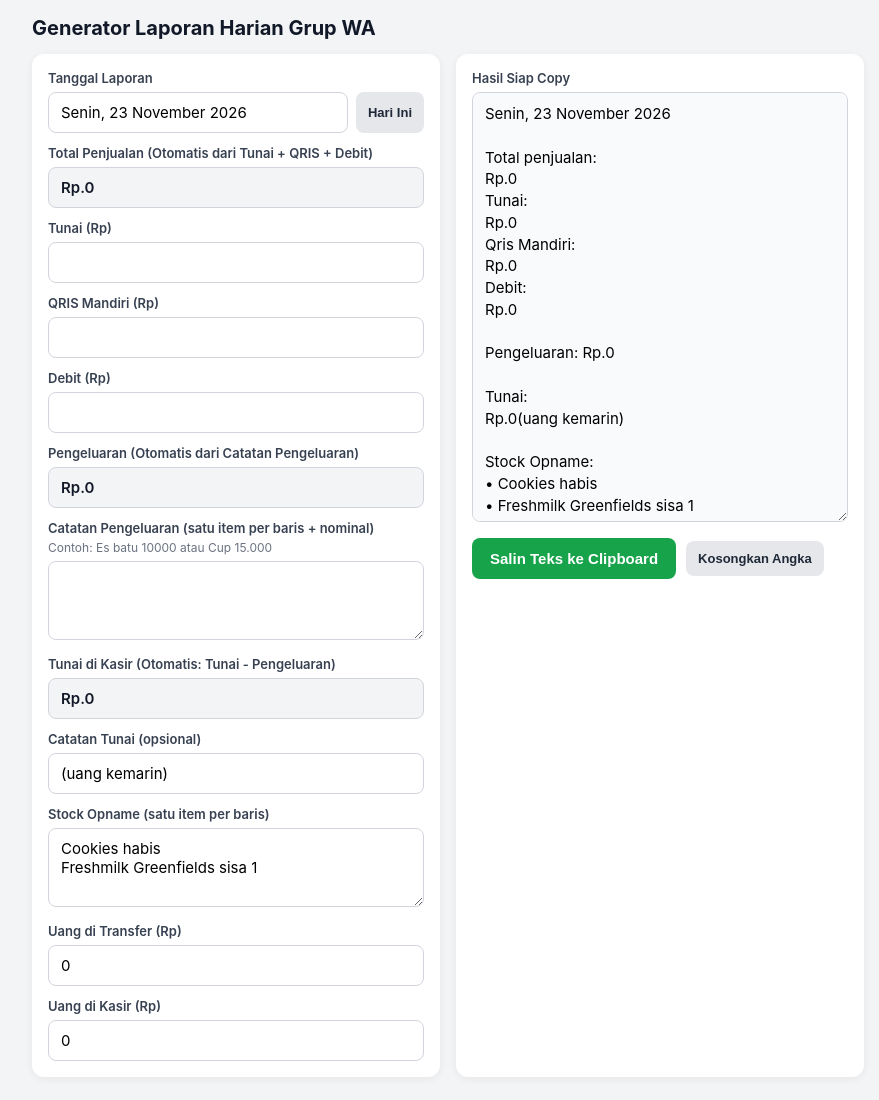
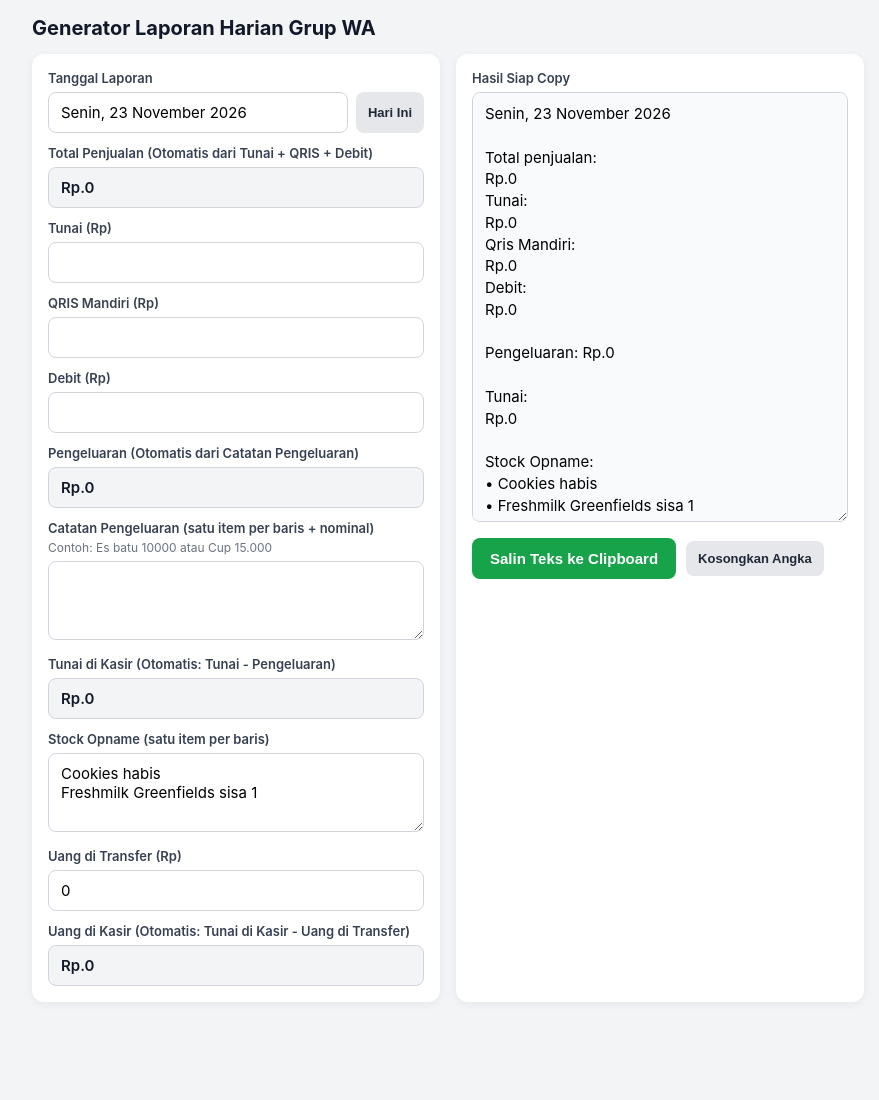
Before and after one commit to ecabindaa/laporan-wa-kasir, a plain HTML site: page index.html in a window 1280 px wide. Shown: the whole page, without its empty margins (192-1071 px from the left). After the commit the page ends 1050 px from the top, so only its background shows below. Drawn offline with Linux system fonts and the light colour scheme.

Commit message:
Update index.html

```diff
--- a/index.html
+++ b/index.html
@@ -134,9 +134,6 @@
       <label>Tunai di Kasir (Otomatis: Tunai - Pengeluaran)</label>
       <input id="tunaiKasir" type="text" readonly />
 
-      <label>Catatan Tunai (opsional)</label>
-      <input id="catatanTunai" type="text" value="(uang kemarin)" oninput="generate()" />
-
       <label>Stock Opname (satu item per baris)</label>
       <textarea id="stockOpname" rows="3" oninput="generate()">Cookies habis
 Freshmilk Greenfields sisa 1</textarea>
@@ -144,8 +141,8 @@ Freshmilk Greenfields sisa 1</textarea>
       <label>Uang di Transfer (Rp)</label>
       <input id="transfer" type="number" inputmode="numeric" value="0" oninput="generate()" />
 
-      <label>Uang di Kasir (Rp)</label>
-      <input id="uangKasir" type="number" inputmode="numeric" value="0" oninput="generate()" />
+      <label>Uang di Kasir (Otomatis: Tunai di Kasir - Uang di Transfer)</label>
+      <input id="uangKasir" type="text" readonly />
     </div>
 
     <div class="card">
@@ -185,7 +182,6 @@ Freshmilk Greenfields sisa 1</textarea>
 
       let total = 0;
       const formattedLines = lines.map(line => {
-        // Cari angka nominal (mendukung pemisah titik/koma ribuan seperti 15.000 atau 15000)
         const matches = line.match(/(?:\d{1,3}(?:[.,]\d{3})+|\d+)/g);
         if (matches && matches.length > 0) {
           const lastMatch = matches[matches.length - 1];
@@ -208,6 +204,7 @@ Freshmilk Greenfields sisa 1</textarea>
       const numTunai = Number(document.getElementById("tunaiJual").value || 0);
       const numQris = Number(document.getElementById("qris").value || 0);
       const numDebit = Number(document.getElementById("debit").value || 0);
+      const numTransfer = Number(document.getElementById("transfer").value || 0);
 
       const totalPenjualan = rp(numTunai + numQris + numDebit);
       document.getElementById("totalPenjualan").value = totalPenjualan;
@@ -220,12 +217,14 @@ Freshmilk Greenfields sisa 1</textarea>
       const tunaiKasir = rp(tunaiKasirNum);
       document.getElementById("tunaiKasir").value = tunaiKasir;
 
+      const uangKasirNum = tunaiKasirNum - numTransfer;
+      const uangKasir = rp(uangKasirNum);
+      document.getElementById("uangKasir").value = uangKasir;
+
       const tunaiJual = rp(numTunai);
       const qris = rp(numQris);
       const debit = rp(numDebit);
-      const catatanTunai = document.getElementById("catatanTunai").value.trim();
-      const transfer = rp(document.getElementById("transfer").value);
-      const uangKasir = rp(document.getElementById("uangKasir").value);
+      const transfer = rp(numTransfer);
 
       const rawOpname = document.getElementById("stockOpname").value
         .split("\n")
@@ -253,7 +252,7 @@ ${debit}
 ${pengeluaranSection}
 
 Tunai:
-${tunaiKasir}${catatanTunai}
+${tunaiKasir}
 
 Stock Opname:
 ${rawOpname || "-"}
@@ -288,10 +287,9 @@ ${uangKasir}`;
     }
 
     function resetForm() {
-      ["tunaiJual", "qris", "debit", "transfer", "uangKasir"]
+      ["tunaiJual", "qris", "debit", "transfer"]
         .forEach(id => document.getElementById(id).value = "");
       document.getElementById("catatanPengeluaran").value = "";
-      document.getElementById("catatanTunai").value = "";
       document.getElementById("stockOpname").value = "";
       generate();
     }
```
